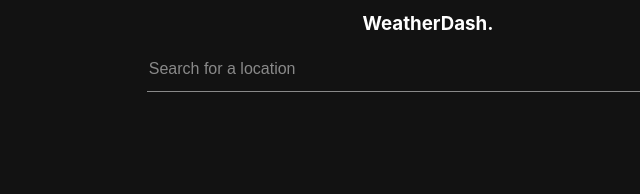
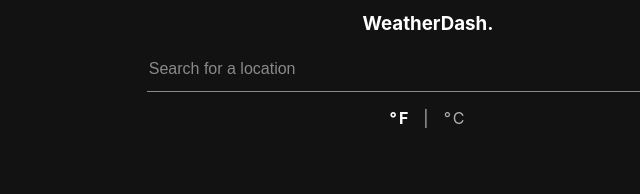
Before and after one commit to travishenson/weatherdash, a Next.js app: page /app in a window 1280 px wide. Shown: the top 194 px of the page, without its empty margins (212-852 px from the left). Built offline with nearby package versions, Linux system fonts and the light colour scheme.

Commit message:
Added ability to update units before and after query

```diff
--- a/components/MainWeather.js
+++ b/components/MainWeather.js
@@ -29,7 +29,7 @@ export default function MainWeather(props) {
       <div className={styles.mainInfo}>
         <div className={styles.temperature}>
           <div className={styles.tempMeasure}>{Math.round(props.weatherData.weather.current.temp)}</div>
-          <div className={styles.tempUnit}>°F</div>
+          <div className={styles.tempUnit}>°</div>
         </div>
         <div className={styles.condition}>{props.weatherData.weather.current.weather[0].main}</div>
       </div>
--- a/components/SearchBar.js
+++ b/components/SearchBar.js
@@ -18,6 +18,23 @@ export default function SearchBar (props) {
           onChange={props.handleChange}
           onKeyUp={props.handleKeyUp}
         />
+        <div className={styles.unitsLabel}>
+          <p>
+            {props.units === 'imperial' ?
+              <span>
+                <span onClick={props.setImperial} className={styles.activeUnit}>°F</span>
+                &nbsp; | &nbsp;
+                <span onClick={props.setMetric}>°C</span>
+              </span>
+              :
+              <span>
+                <span onClick={props.setImperial}>°F</span>
+                &nbsp; | &nbsp;
+                <span onClick={props.setMetric} className={styles.activeUnit}>°C</span>
+              </span>
+            }
+          </p>
+        </div>
       </div>
     </div>
   );
--- a/components/WeatherInfo.js
+++ b/components/WeatherInfo.js
@@ -18,7 +18,7 @@ export default function WeatherInfo(props) {
         </div>
         <div className={styles.wind}>
           <div className={styles.windValue}>
-            {props.weatherData.weather.current.wind_speed} MPH
+            {props.weatherData.weather.current.wind_speed} {props.units === 'imperial' ? 'mph' : 'kph'}
           </div>
           <div className={styles.windLabel}>Wind</div>
         </div>
--- a/pages/api/weather.js
+++ b/pages/api/weather.js
@@ -9,7 +9,7 @@ export default async (req, res) => {
 
   await axios({
     method: 'post',
-    url: `http://api.openweathermap.org/data/2.5/weather?q=${req.query.location}&units=imperial&appid=${process.env.OPENWEATHER_KEY}`
+    url: `http://api.openweathermap.org/data/2.5/weather?q=${req.query.location}&units=${req.query.units}&appid=${process.env.OPENWEATHER_KEY}`
   })
   .then(response => {
     lat = response.data.coord.lat;
@@ -35,7 +35,7 @@ export default async (req, res) => {
 
   await axios({
     method: 'post',
-    url: `https://api.openweathermap.org/data/2.5/onecall?lat=${lat}&lon=${lon}&units=imperial&appid=${process.env.OPENWEATHER_KEY}`
+    url: `https://api.openweathermap.org/data/2.5/onecall?lat=${lat}&lon=${lon}&units=${req.query.units}&appid=${process.env.OPENWEATHER_KEY}`
   })
   .then(response => {
     weatherData = response.data
--- a/pages/app.js
+++ b/pages/app.js
@@ -9,6 +9,7 @@ export default function App() {
   const [searchTerm, setSearchTerm] = useState('');
   const [locationQuery, setLocationQuery] = useState('');
   const [weatherData, setWeatherData] = useState({ city: {}, weather: {} });
+  const [units, setUnits] = useState('imperial');
 
   let handleChange = event => {
     let searchValue = event.target.value;
@@ -18,28 +19,56 @@ export default function App() {
   let handleKeyUp = event => {
     let key = event.keyCode;
     if (key === 13 && searchTerm !== '') {
-      setLocationQuery(searchTerm)
-      fetchData(searchTerm)
+      setLocationQuery(searchTerm);
+      fetchData(searchTerm);
     }
   }
 
   let fetchData = async () => {
     const data = await axios.get('/api/weather', {
       params: {
-        location: searchTerm
+        location: searchTerm,
+        units: units
       }
     });
 
     setWeatherData(data.data);
   }
 
+  let setImperial = async () => {
+    if (searchTerm === '') {
+      setUnits('imperial');
+    } else {
+      setUnits('imperial');
+    };
+  }
+
+  let setMetric = () => {
+    if (searchTerm === '') {
+      setUnits('metric');
+    } else {
+      setUnits('metric');
+    };
+  }
+
+  useEffect(() => {
+    if (searchTerm !== '') { fetchData() };
+  }, [units])
+
   if (weatherData.city.name) {
     return(
       <div>
-        <SearchBar searchTerm={searchTerm} handleChange={handleChange} handleKeyUp={handleKeyUp} />
+        <SearchBar
+          searchTerm={searchTerm}
+          units={units}
+          handleChange={handleChange}
+          handleKeyUp={handleKeyUp}
+          setImperial={setImperial}
+          setMetric={setMetric}
+        />
         <div className={styles.container}>
           <div className={styles.innerContainer}>
-            <MainWeather weatherData={weatherData} />
+            <MainWeather weatherData={weatherData} units={units} />
             <WeatherInfo weatherData={weatherData} />
             <hr />
             <Forecast weatherData={weatherData} />
@@ -50,7 +79,14 @@ export default function App() {
   } else {
     return (
       <div>
-        <SearchBar searchTerm={searchTerm} handleChange={handleChange} handleKeyUp={handleKeyUp} />
+        <SearchBar
+          searchTerm={searchTerm}
+          units={units}
+          handleChange={handleChange}
+          handleKeyUp={handleKeyUp}
+          setImperial={setImperial}
+          setMetric={setMetric}
+        />
       </div>
     )
   }
--- a/styles/components/SearchBar.module.css
+++ b/styles/components/SearchBar.module.css
@@ -12,6 +12,7 @@
   justify-content: center;
   margin: 0 auto;
   max-width: 750px;
+  text-align: center;
 }
 
 .appName {
@@ -39,3 +40,15 @@
   color: #FFFFFF;
   outline: none;
 }
+
+.unitsLabel {
+  color: rgba(255, 255, 255, 0.67);
+  font-size: 16px;
+  letter-spacing: 2px;
+}
+
+.activeUnit {
+  color: rgba(255, 255, 255, 1.0);
+  font-size: 16px;
+  font-weight: bold;
+}
```
Also changed, not shown: components/ForecastPanel.js (indentation only).
